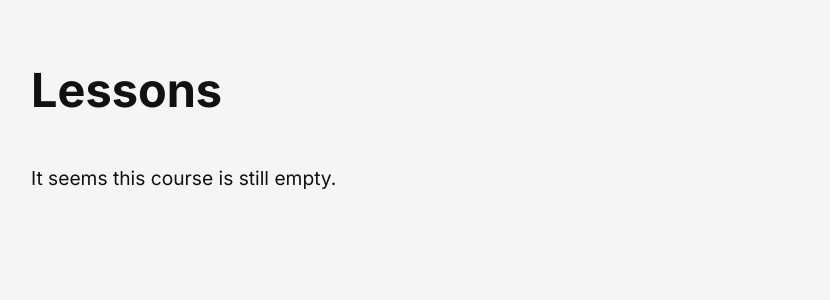
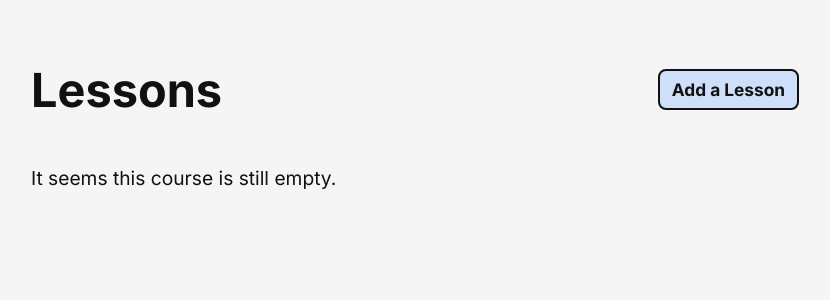
Before and after one commit to dracotato/courses, a Flask app: template src/web/templates/course/view.html in a window 1280 px wide. Shown: the part 223-523 px from the top of the page, without its empty margins (225-1055 px from the left). Run offline with Flask 3, Linux system fonts and the light colour scheme; the template is opened without the code that fills it, so the values that code supplies are empty.

Commit message:
feat: add a button to quickly add a new lesson to a course
closes: #19

```diff
--- a/src/views/lesson.py
+++ b/src/views/lesson.py
@@ -71,7 +71,8 @@ def create():
         title="New Lesson",
         owned_courses=owned_courses,
         # set course to same course from last request for batch writes
-        courseid=form.get("course"),
+        # if a specific course isn't given
+        courseid=request.args.get("course") or form.get("course"),
     )
 
 
--- a/src/web/templates/course/view.html
+++ b/src/web/templates/course/view.html
@@ -35,7 +35,11 @@
     </div>
   </header>
   <div class="container pad-btm lessons-container">
-    <h3 class="heading-margin">Lessons</h3>
+    <div class="flex-container space-between align-center heading-margin">
+      <h3>Lessons</h3>
+      <a href="{{ url_for("root.lesson.create", course=course_id) }}"
+         class="btn primary">Add a Lesson</a>
+    </div>
     <div class="lessons-wrapper">
       {% if lessons %}
         {% for lesson in lessons %}
```
